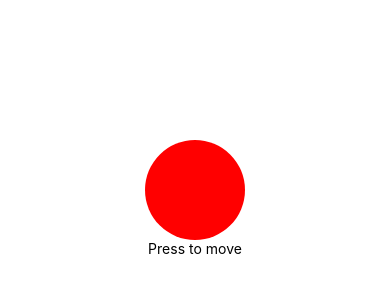
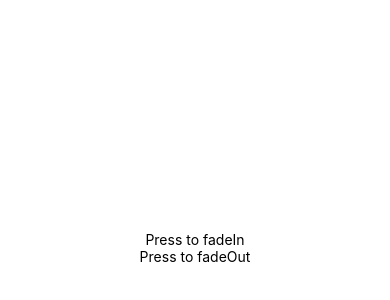
Before and after one commit to AyushDeuja/Animations-React-Native, a React Native app: screen / in a window 390 px wide. Shown: the part 224-524 px from the top of the page. Built offline with nearby package versions, Linux system fonts and the light colour scheme.

Commit message:
fadein and fade out

```diff
--- a/App.tsx
+++ b/App.tsx
@@ -2,12 +2,19 @@ import { useRef, useState } from 'react';
 import { Animated, Text, TouchableOpacity, View } from 'react-native';
 
 function App() {
-  const leftValue = useState(new Animated.Value(0))[0];
-  const moveBall = () => {
-    Animated.timing(leftValue, {
-      toValue: 1000,
+  const opacity = useState(new Animated.Value(0))[0];
+  const fadeIn = () => {
+    Animated.timing(opacity, {
+      toValue: 1,
       duration: 1000,
-      useNativeDriver: false,
+      useNativeDriver: true,
+    }).start();
+  };
+  const fadeOut = () => {
+    Animated.timing(opacity, {
+      toValue: 0,
+      duration: 1000,
+      useNativeDriver: true,
     }).start();
   };
   return (
@@ -23,13 +30,16 @@ function App() {
         style={{
           width: 100,
           height: 100,
-          marginLeft: leftValue,
+          opacity,
           borderRadius: 100 / 2,
           backgroundColor: 'red',
         }}
       />
-      <TouchableOpacity onPress={moveBall}>
-        <Text>Press to move</Text>
+      <TouchableOpacity onPress={fadeIn}>
+        <Text>Press to fadeIn</Text>
+      </TouchableOpacity>
+      <TouchableOpacity onPress={fadeOut}>
+        <Text>Press to fadeOut</Text>
       </TouchableOpacity>
     </View>
   );
```
